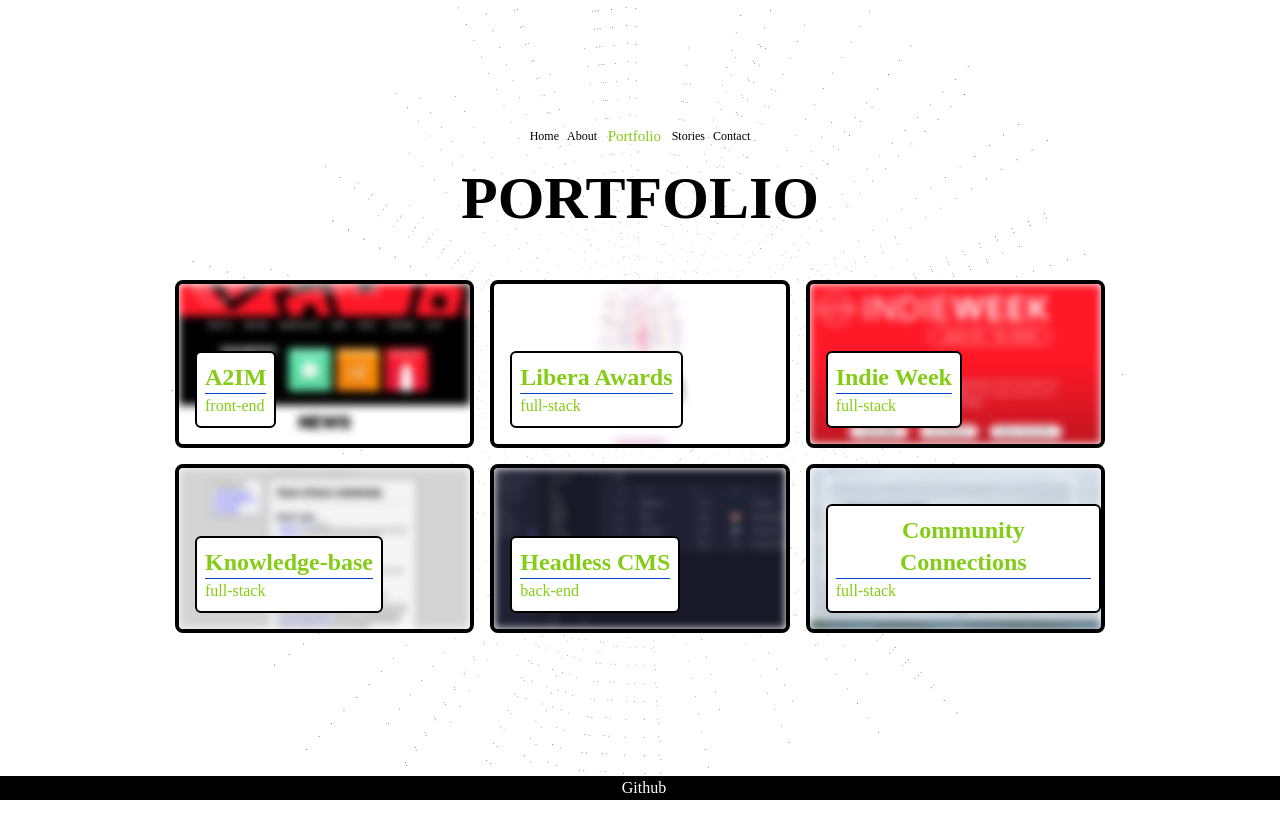
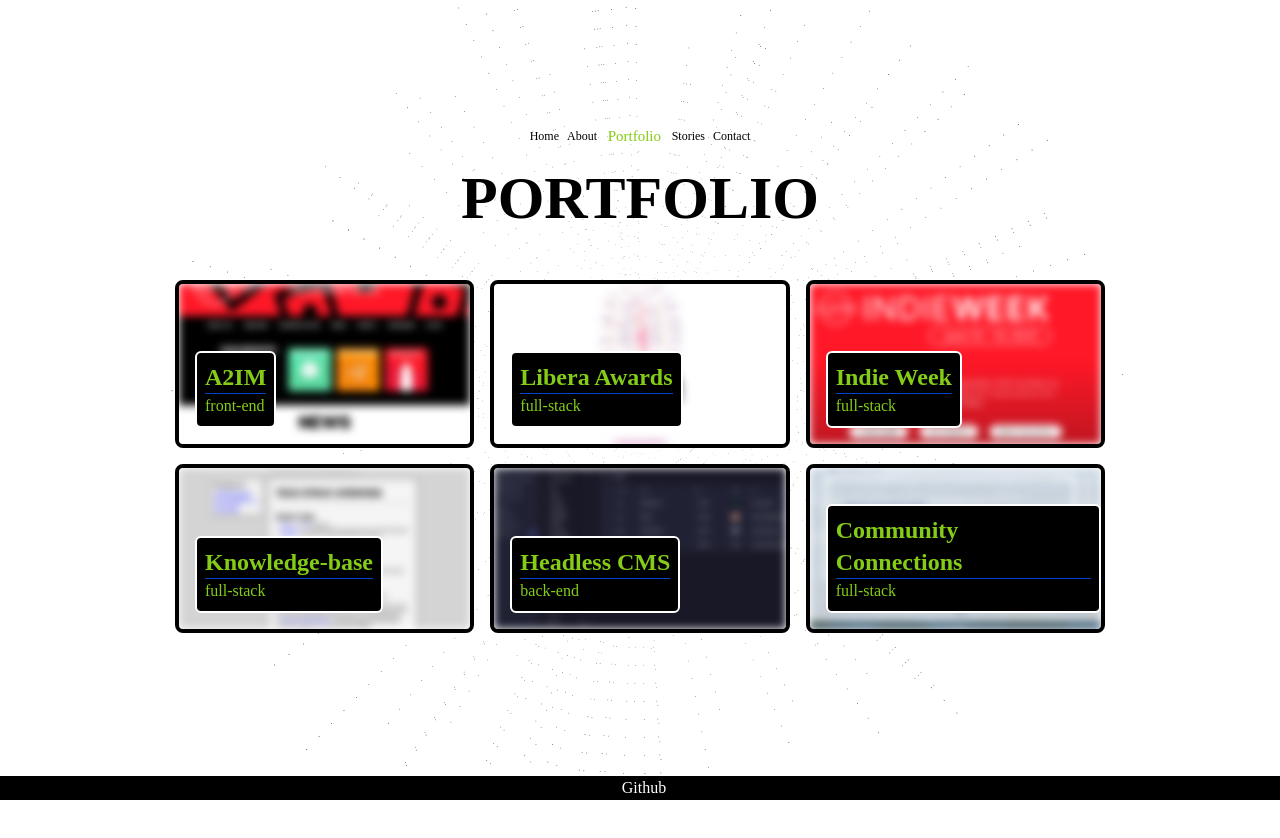
Before and after one commit to wobble-house/raf, a Next.js app: page /portfolio in a window 1280 px wide. Shown: the top 838 px of the page. Built offline with nearby package versions, Linux system fonts and the light colour scheme.

Commit message:
animation blocking stuff

```diff
--- a/components/header.tsx
+++ b/components/header.tsx
@@ -7,7 +7,7 @@ export default function Header(){
         <header className={`z-10 flex flex-col items-center w-full mt-32`}>
             <Nav/>
             <div className={`z-10 absolute py-20 md:py-10 w-full`}>
-                <h2 className={`text-6xl uppercase text-center font-black pb-4 hover:text-primary active:text-secondary active:scale-125 hover:scale-110 transition-all ease-in-out`}>{pathname == "" ? "Home" : `${pathname}`}</h2>
+                <h2 className={`text-6xl uppercase text-center font-black pb-4`}>{pathname == "" ? "Home" : `${pathname}`}</h2>
             </div>
         </header>
     )
--- a/components/particles.tsx
+++ b/components/particles.tsx
@@ -14,7 +14,7 @@ export default function SpaceParticles() {
     setBackground(styles.getPropertyValue("--background"))
     setForeground(styles.getPropertyValue("--foreground"))
 
-    }, [ document.body]);
+    }, [ document.head]);
 
     const particlesInit = useCallback(async (engine: Engine) => {
         await loadFull(engine);
--- a/components/projectCard.tsx
+++ b/components/projectCard.tsx
@@ -2,13 +2,13 @@
 import Image from "next/image"
 export default function ProjectCard({id, title, type, image}:{id, title: string, type:string, image:{src:string, alt:string}}){
     return(
-        <div id={id} className={`relative flex flex-col border-[4px] border-foreground rounded-lg bg-background group aspect-video hover:text-center overflow-hidden hover:scale-125 transition-all ease-in-out`}>
+        <div id={id} className={`relative flex flex-col overscroll-none border-[4px] border-foreground rounded-lg bg-background group aspect-video hover:text-center overflow-hidden hover:scale-125 z-30 group-hover:z-40 transition-all ease-in-out`}>
             <Image src={image.src} fill alt={image.alt} style={{objectFit: 'cover'}} sizes={'50vw'} className={`absolute blur-sm group-hover:blur-none transition-all ease-in-out group-hover:scale-125 group-hover:rotate-12 delay-100`}/>
-            <div className={`relative text-center justify-center flex flex-col p-2 border-[2px] m-4 rounded-md overflow-auto bg-background mr-auto group-hover:items-center bg-gradient-to-t from-foreground group-hover:from-background from-50% to-transparent mt-auto transition ease-in-out`}>
+            <div className={`relative text-left justify-center flex flex-col p-2 border-[2px] m-4 rounded-md border-background overflow-auto bg-foreground mr-auto bg-gradient-to-t from-foreground group-hover:from-background from-50% to-transparent mt-auto group-hover:px-6 transition ease-in-out`}>
 
-                <h2 className={`relative hover:text-secondary text-primary font-extrabold text-2xl drop-shadow-4xl transition-all ease-in-out delay-150 scale-100 group-hover:scale-125`}>{title}</h2>
+                <h2 className={`relative hover:text-secondary text-primary font-extrabold text-2xl drop-shadow-4xl transition-all ease-in-out delay-150 scale-100 group-hover:scale-110 group-hover:ml-1`}>{title}</h2>
                 <hr className={`relative w-full group-hover:w-4/5 text-accent justify-self-center transition-all ease-in-out delay-200`}></hr>
-                <h3 className={`relative text-primary text-md font-mono text-left group-hover:text-center transition-all ease-in-out`}>{type}</h3>
+                <h3 className={`relative text-primary text-md font-mono text-left transition-all ease-in-out`}>{type}</h3>
 
             </div>
         </div>
```
